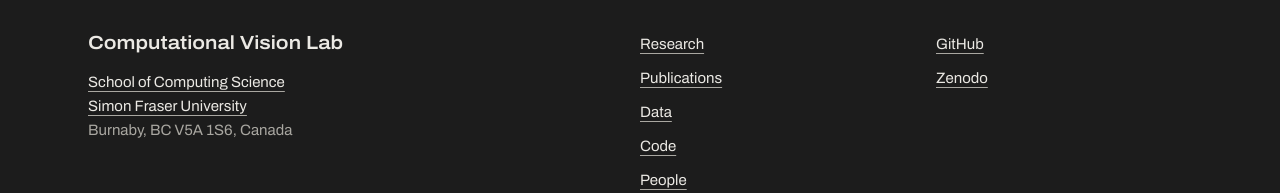
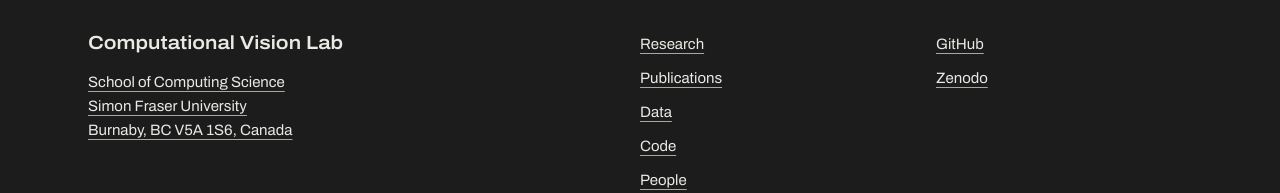
Before and after one commit to sfu-cs-vision-lab/sfu-cs-vision-lab.github.io, a Next.js app: page / in a window 1280 px wide. Shown: the part 3354-3547 px from the top of the page. Built offline with nearby package versions, Linux system fonts and the light colour scheme; some icons are missing.

Commit message:
Link the footer's street address to its place on Google Maps

```diff
--- a/components/SiteFooter.tsx
+++ b/components/SiteFooter.tsx
@@ -17,7 +17,7 @@ export default function SiteFooter() {
             <br />
             <a href="https://www.sfu.ca/">Simon Fraser University</a>
             <br />
-            Burnaby, BC V5A 1S6, Canada
+            <a href="https://maps.app.goo.gl/NWBZUYLgQrukSJ918">Burnaby, BC V5A 1S6, Canada</a>
           </address>
         </div>
         <nav aria-label="Sections">
```
